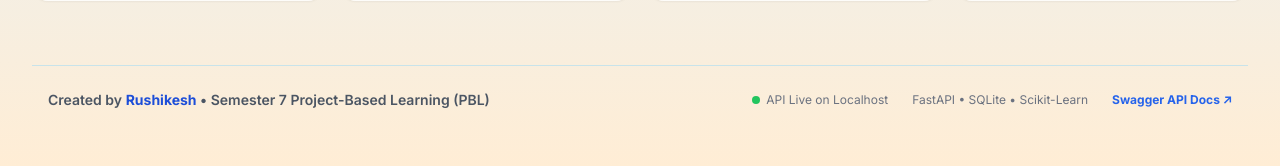
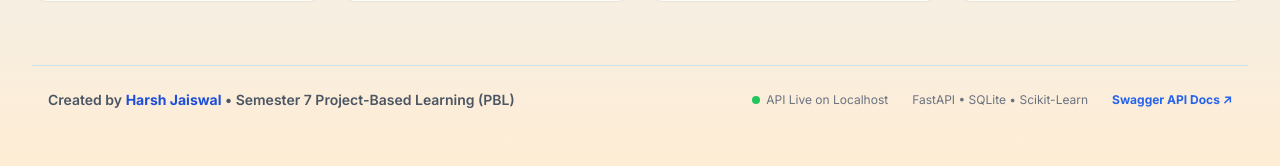
Before and after one commit to Harshjaiswal-hub/pbl-sem7, a FastAPI app: page / in a window 1280 px wide. Shown: the part 900-1066 px from the top of the page. Run offline with FastAPI, Linux system fonts and the light colour scheme; data that the repository does not hold is empty; some libraries are stand-ins or nearby versions.

Commit message:
Update author attribution from Rushikesh to Harsh Jaiswal in footer, templates, DB, and documentation

```diff
--- a/backend/database.py
+++ b/backend/database.py
@@ -204,7 +204,7 @@ def verify_user_login(identifier: str, password: str):
     if user["password_hash"] == input_hash:
         return user
     # Demo / Evaluation accounts convenience fallback so user is never locked out
-    if user["email"] in ["jaiswalbittu462@gmail.com", "rushikesh@pblsem7.edu"] and password in ["admin123", "password123", "123456", "admin", "password"]:
+    if user["email"] in ["jaiswalbittu462@gmail.com", "harsh@pblsem7.edu", "rushikesh@pblsem7.edu"] and password in ["admin123", "password123", "123456", "admin", "password"]:
         return user
     return None
 
--- a/streamlit_app.py
+++ b/streamlit_app.py
@@ -805,9 +805,9 @@ with nav_auth:
                 else:
                     st.error("Invalid OTP code.")
     else:
-        new_name = st.text_input("Full Name", value="Rushikesh")
-        new_mobile = st.text_input("Mobile Number", value="+91 9876543210")
-        new_email = st.text_input("Email Address", value="rushikesh@example.com")
+        new_name = st.text_input("Full Name", value="Harsh Jaiswal")
+        new_mobile = st.text_input("Mobile Number", value="+91 7992414122")
+        new_email = st.text_input("Email Address", value="jaiswalbittu462@gmail.com")
         new_pwd = st.text_input("Password", type="password", value="password123")
 
         if st.button("Create Account & Register in SQLite", type="primary"):
--- a/templates/index.html
+++ b/templates/index.html
@@ -705,13 +705,13 @@
                 <button id="login-button-header" onclick="openModal('login-modal')" class="bg-gray-800 text-white font-semibold py-2.5 px-7 rounded-full hover:bg-black transition-colors shadow-md text-sm">Login</button>
                 <div id="user-profile-button" class="hidden">
                     <button onclick="toggleProfileMenu()" class="flex items-center space-x-3 bg-white border border-gray-200 pl-2 pr-4 py-1.5 rounded-full hover:shadow transition-shadow">
-                        <div class="w-8 h-8 rounded-full bg-gradient-to-tr from-blue-600 to-indigo-600 text-white flex items-center justify-center font-bold text-sm shadow" id="user-avatar">R</div>
-                        <span id="user-name-display" class="font-semibold text-gray-700 text-sm">Rushikesh</span>
+                        <div class="w-8 h-8 rounded-full bg-gradient-to-tr from-blue-600 to-indigo-600 text-white flex items-center justify-center font-bold text-sm shadow" id="user-avatar">H</div>
+                        <span id="user-name-display" class="font-semibold text-gray-700 text-sm">Harsh Jaiswal</span>
                     </button>
                     <div id="profile-menu" class="hidden absolute right-0 mt-2 w-56 bg-white rounded-2xl shadow-xl py-2 z-40 border border-gray-100">
                         <div class="px-4 py-2 border-b">
                             <p class="text-xs text-gray-400">Signed in as</p>
-                            <p class="font-bold text-gray-800 text-sm truncate" id="menu-user-email">rushikesh@pblsem7.edu</p>
+                            <p class="font-bold text-gray-800 text-sm truncate" id="menu-user-email">jaiswalbittu462@gmail.com</p>
                         </div>
                         <a href="javascript:void(0)" onclick="showPage('bookings')" class="block px-4 py-2.5 text-gray-700 hover:bg-gray-50 text-sm font-medium">📋 My Bookings</a>
                         <a href="javascript:void(0)" onclick="openUsersDbModal()" class="block px-4 py-2.5 text-gray-700 hover:bg-gray-50 text-sm font-medium">👥 Registered Users (DB)</a>
@@ -980,7 +980,7 @@
         <!-- Footer -->
         <footer class="text-center mt-16 py-6 border-t border-sky-300/40">
             <div class="flex flex-col md:flex-row justify-between items-center text-sm text-gray-600 max-w-7xl mx-auto px-4 gap-4">
-                <p class="font-semibold">Created by <span class="text-blue-700 font-bold">Rushikesh</span> &bull; Semester 7 Project-Based Learning (PBL)</p>
+                <p class="font-semibold">Created by <span class="text-blue-700 font-bold">Harsh Jaiswal</span> &bull; Semester 7 Project-Based Learning (PBL)</p>
                 <div class="flex items-center space-x-6 text-xs text-gray-500">
                     <span class="flex items-center"><span class="w-2 h-2 rounded-full bg-green-500 mr-1.5"></span>API Live on Localhost</span>
                     <span>FastAPI &bull; SQLite &bull; Scikit-Learn</span>
```
Also changed, not shown: README.md, data/booking_adventures.db, 1 other file.
